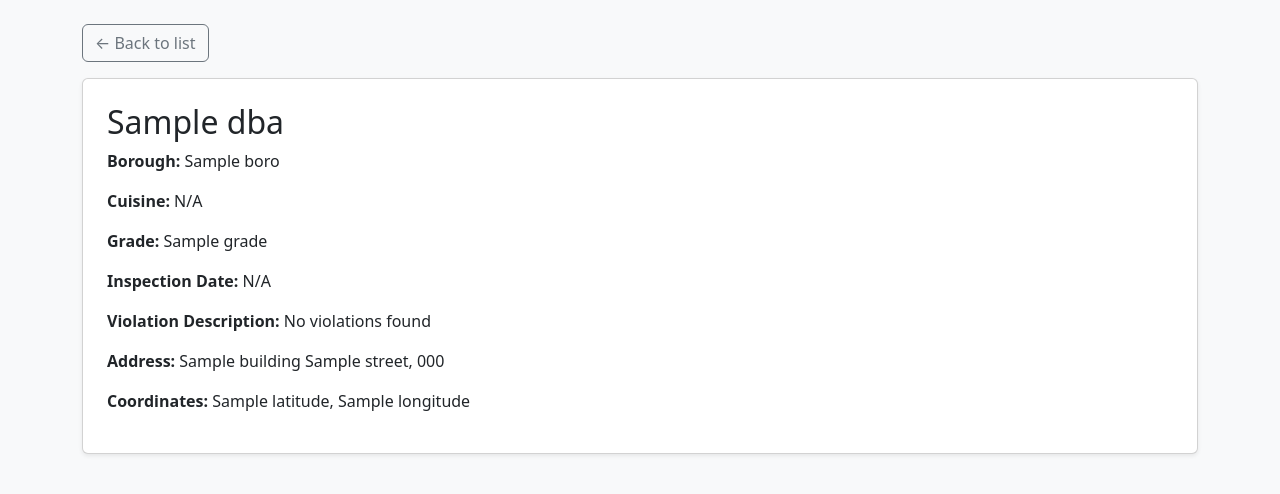
After one commit to sm5898/DE-Project, a Flask app: template display/templates/restaurant_detail.html in a window 1280 px wide. The commit adds this page. Shown: the top 494 px of the page. Run offline with Flask 3, Linux system fonts and the light colour scheme; the template is opened without the code that fills it: most values are stand-ins (such as "Sample title", 1, 10 or a date in 2020); parts of the project's set-up code (start-up, migrations or seed data) failed here and were passed over.

Commit message:
added restaurant redirection to details page

```diff
--- a/display/run.py
+++ b/display/run.py
@@ -140,9 +140,24 @@ def view_restaurants():
         grade=grade
     )
 
+@app.route("/restaurant/<camis>")
+def restaurant_detail(camis):
+    """
+    Display details for a single restaurant using its CAMIS (unique restaurant ID).
+    """
+    single_df = df.filter(col("CAMIS") == camis)
+    data = single_df.limit(1).toPandas().to_dict(orient="records")
+
+    if not data:
+        return f"<h3>No restaurant found with CAMIS {camis}</h3>"
+
+    restaurant = data[0]
+    return render_template("restaurant_detail.html", r=restaurant)
+
 
 # --------------------------
 # Run App
 # --------------------------
 if __name__ == "__main__":
-    app.run(debug=True, port=4205)
+    # NEVER use debug=True when Spark is in the app
+    app.run(debug=False, port=5027)
--- /dev/null
+++ b/display/templates/restaurant_detail.html
@@ -0,0 +1,26 @@
+<!DOCTYPE html>
+<html lang="en">
+<head>
+  <meta charset="UTF-8">
+  <title>{{ r.DBA }} | CleanBite</title>
+  <link rel="stylesheet" href="https://cdn.jsdelivr.net/npm/bootstrap@5.3.0/dist/css/bootstrap.min.css">
+</head>
+<body class="bg-light">
+  <div class="container mt-4">
+    <a href="/restaurants" class="btn btn-outline-secondary mb-3">← Back to list</a>
+    <div class="card p-4 shadow-sm">
+      <h2>{{ r.DBA }}</h2>
+      <p><strong>Borough:</strong> {{ r.BORO or 'N/A' }}</p>
+      <p><strong>Cuisine:</strong> {{ r['CUISINE DESCRIPTION'] or 'N/A' }}</p>
+      <p><strong>Grade:</strong> {{ r.GRADE or 'Not graded' }}</p>
+      <p><strong>Inspection Date:</strong> {{ r['INSPECTION DATE'] or 'N/A' }}</p>
+      <p><strong>Violation Description:</strong> {{ r['VIOLATION DESCRIPTION'] or 'No violations found' }}</p>
+      <p><strong>Address:</strong> {{ r['BUILDING'] }} {{ r['STREET'] }}, {{ r['ZIPCODE'] }}</p>
+
+      {% if r['Latitude'] and r['Longitude'] %}
+        <p><strong>Coordinates:</strong> {{ r['Latitude'] }}, {{ r['Longitude'] }}</p>
+      {% endif %}
+    </div>
+  </div>
+</body>
+</html>
```
Also changed, not shown: display/templates/index.html (+6 -2 lines).
